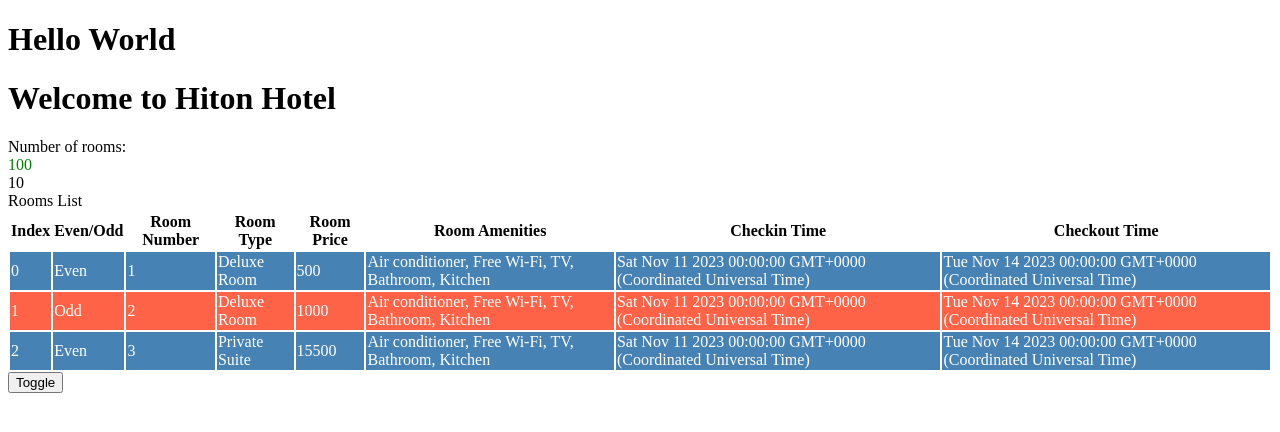
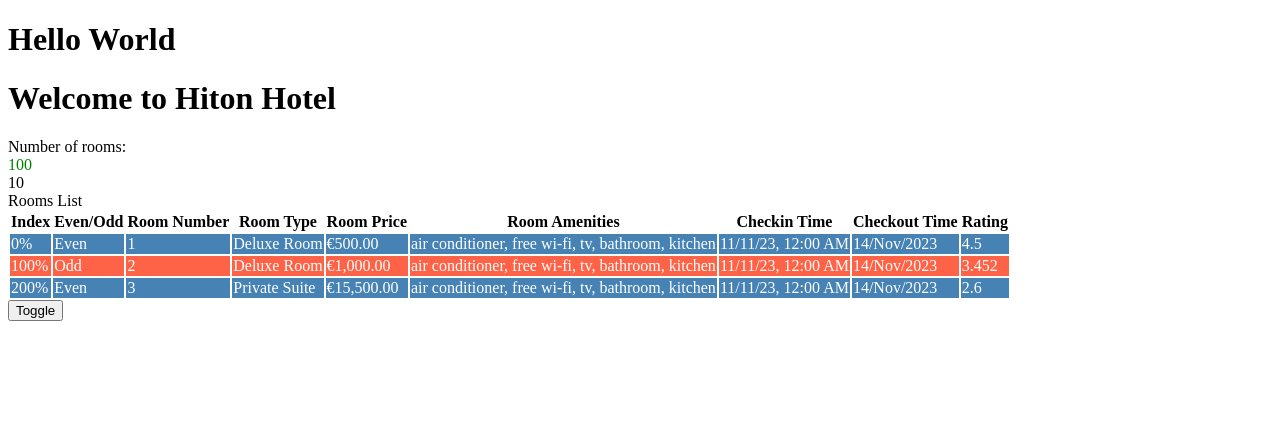
Before and after one commit to minghl/Angular_YTB, an Angular app in the folder Angular/minghaoapp/: page / in a window 1280 px wide. Shown: the top 432 px of the page. Built offline with nearby package versions, Linux system fonts and the light colour scheme.

Commit message:
02 NG Basics - Built-in Pipes

```diff
--- a/Angular/minghaoapp/src/app/rooms/rooms.component.html
+++ b/Angular/minghaoapp/src/app/rooms/rooms.component.html
@@ -9,6 +9,7 @@
 </div>
 {{ rooms?.availableRooms ?? "No rooms" }}
 
+<!-- {{ roomList | json }} -->
 <!-- not want to display to all users -->
 <div *ngIf="rooms.availableRooms > 0">
   Rooms List
@@ -23,19 +24,26 @@
       <th>Room Amenities</th>
       <th>Checkin Time</th>
       <th>Checkout Time</th>
+      <th>Rating</th>
     </tr>
     <tr
       [ngClass]="e ? 'even' : 'odd'"
-      *ngFor="let room of roomList; let e = even; let o = odd; let i = index"
+      *ngFor="
+        let room of roomList | slice : 0 : 3;
+        let e = even;
+        let o = odd;
+        let i = index
+      "
     >
-      <td>{{ i }}</td>
+      <td>{{ i | percent }}</td>
       <td>{{ e ? "Even" : "Odd" }}</td>
       <td>{{ room.roomNumber }}</td>
       <td>{{ room.roomType }}</td>
-      <td>{{ room.price }}</td>
-      <td>{{ room.amenities }}</td>
-      <td>{{ room.checkinTime }}</td>
-      <td>{{ room.checkoutTime }}</td>
+      <td>{{ room.price | currency : "EUR" }}</td>
+      <td>{{ room.amenities | lowercase }}</td>
+      <td>{{ room.checkinTime | date : "short" }}</td>
+      <td>{{ room.checkoutTime | date : "dd/MMM/yyyy" }}</td>
+      <td>{{ room.rating | number : "1.1-3" : "en-us" }}</td>
     </tr>
   </table>
 </div>
--- a/Angular/minghaoapp/src/app/rooms/rooms.component.ts
+++ b/Angular/minghaoapp/src/app/rooms/rooms.component.ts
@@ -27,7 +27,8 @@
     price: 500,
     photos: 'https://images.unsplash.com/photo-1518791841217-8f162f11131',
     checkinTime: new Date('11-Nov-2023') ,
-    checkoutTime: new Date('14-Nov-2023')
+    checkoutTime: new Date('14-Nov-2023'),
+    rating: 4.5,
   },
     {
       roomNumber:2,
@@ -36,7 +37,8 @@
     price: 1000,
     photos: 'https://images.unsplash.com/photo-1518791841217-8f162f11131',
     checkinTime: new Date('11-Nov-2023') ,
-    checkoutTime: new Date('14-Nov-2023')
+    checkoutTime: new Date('14-Nov-2023'),
+    rating: 3.45242,
   },
     {
       roomNumber:3,
@@ -45,7 +47,8 @@
     price: 15500,
     photos: 'https://images.unsplash.com/photo-1518791841217-8f162f11131',
     checkinTime: new Date('11-Nov-2023') ,
-    checkoutTime: new Date('14-Nov-2023')
+    checkoutTime: new Date('14-Nov-2023'),
+    rating: 2.6,
   },
 
 ]
--- a/Angular/minghaoapp/src/app/rooms/rooms.ts
+++ b/Angular/minghaoapp/src/app/rooms/rooms.ts
@@ -13,4 +13,5 @@
   photos: string;
   checkinTime: Date;
   checkoutTime: Date;
+  rating: number;
 }
```
Also changed, not shown: 1 other file (tests, documents, lock files or other folders).
